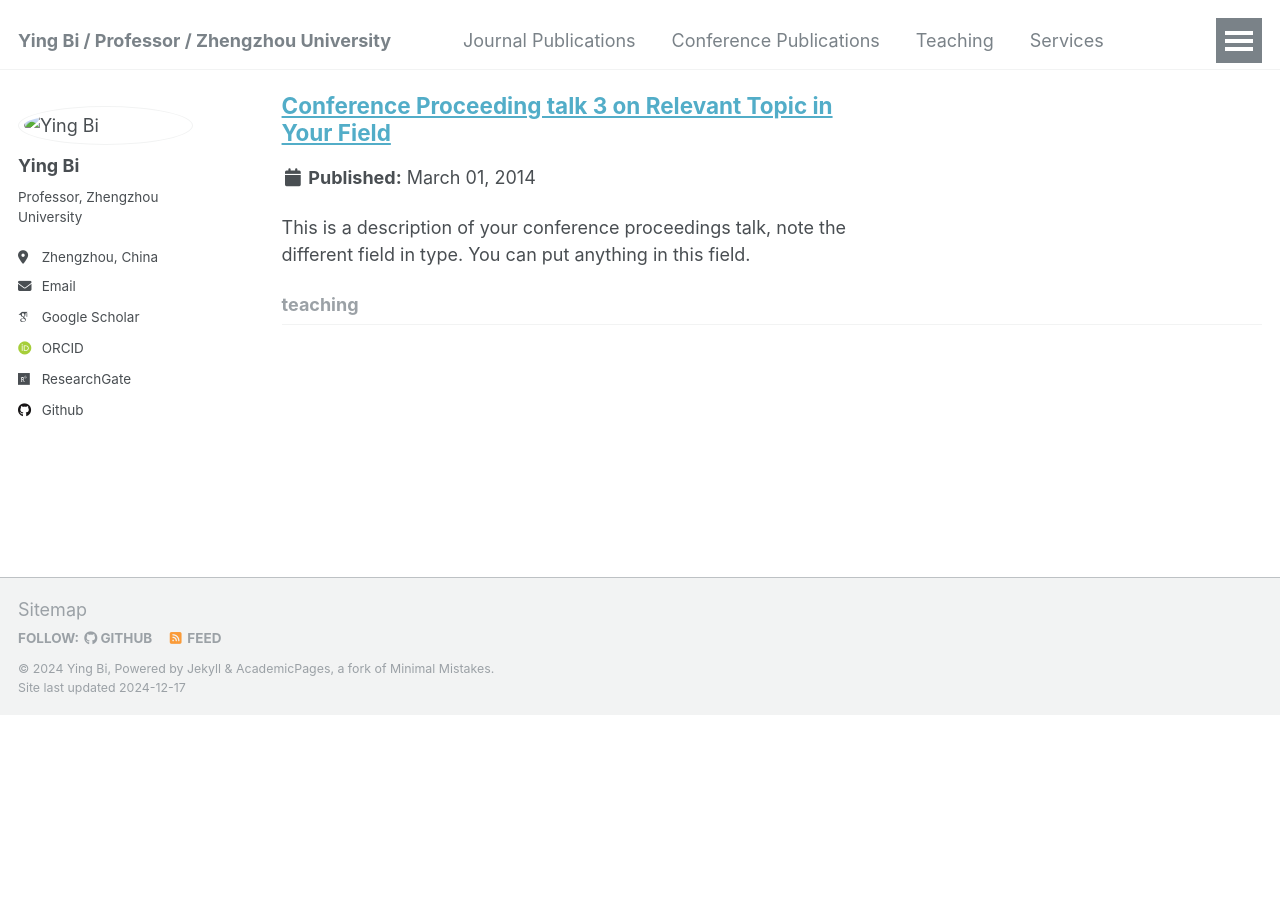
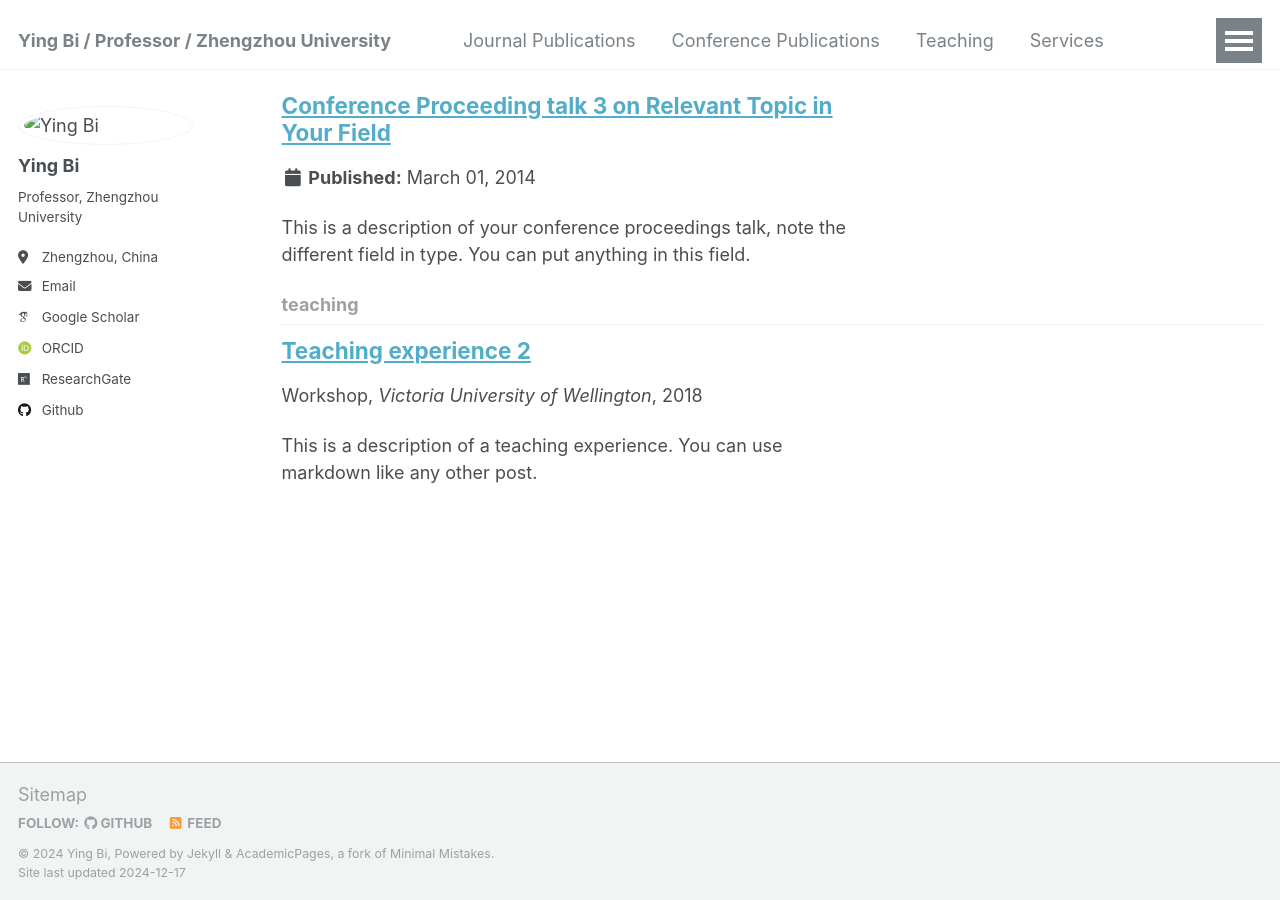
Before and after one commit to YingBi92/Ying-Bi, a Jekyll site: the page built from _pages/collection-archive.html, in a window 1280 px wide and 900 px high, scrolled down 2789 px. Built offline with Jekyll 4.4.1, drawn with Linux system fonts in a browser that asks for light colours; some web fonts are replaced; a file with an impossible date is left out; before the commit the page ends 3505 px from its top, so only the background shows below that; part of the change alters nothing that is shown.

Commit message:
Update 2018-spring-teaching-2.md

```diff
--- a/_teaching/2018-spring-teaching-2.md
+++ b/_teaching/2018-spring-teaching-2.md
@@ -4,7 +4,7 @@ collection: teaching
 type: "Workshop"
 permalink: /teaching/2018-July-November-teaching-1
 venue: "Victoria University of Wellington"
-date: 2018-07--2018.11
+date: 2018-07-01
 location: "Wellington, New Zealand"
 ---
 
```
